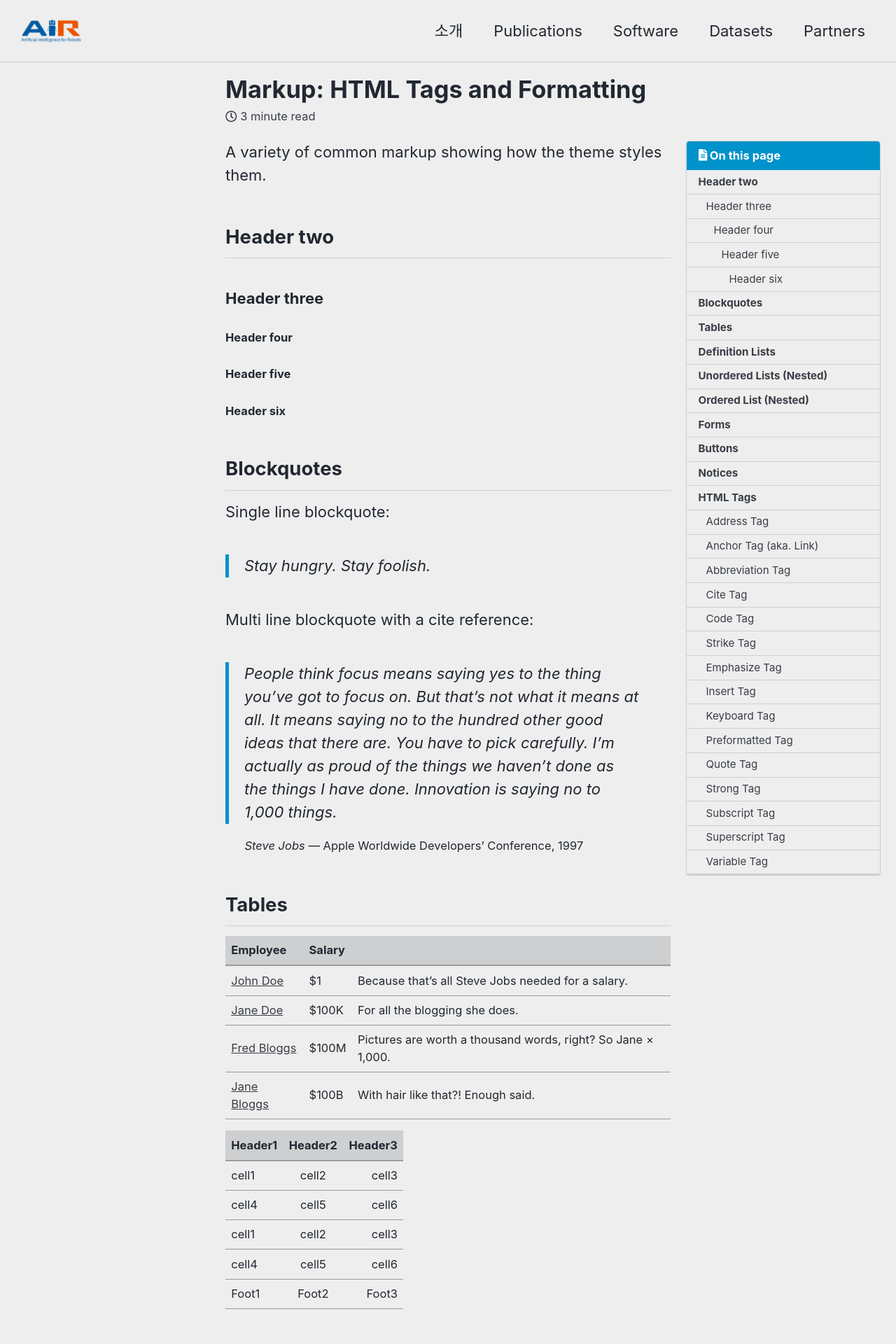
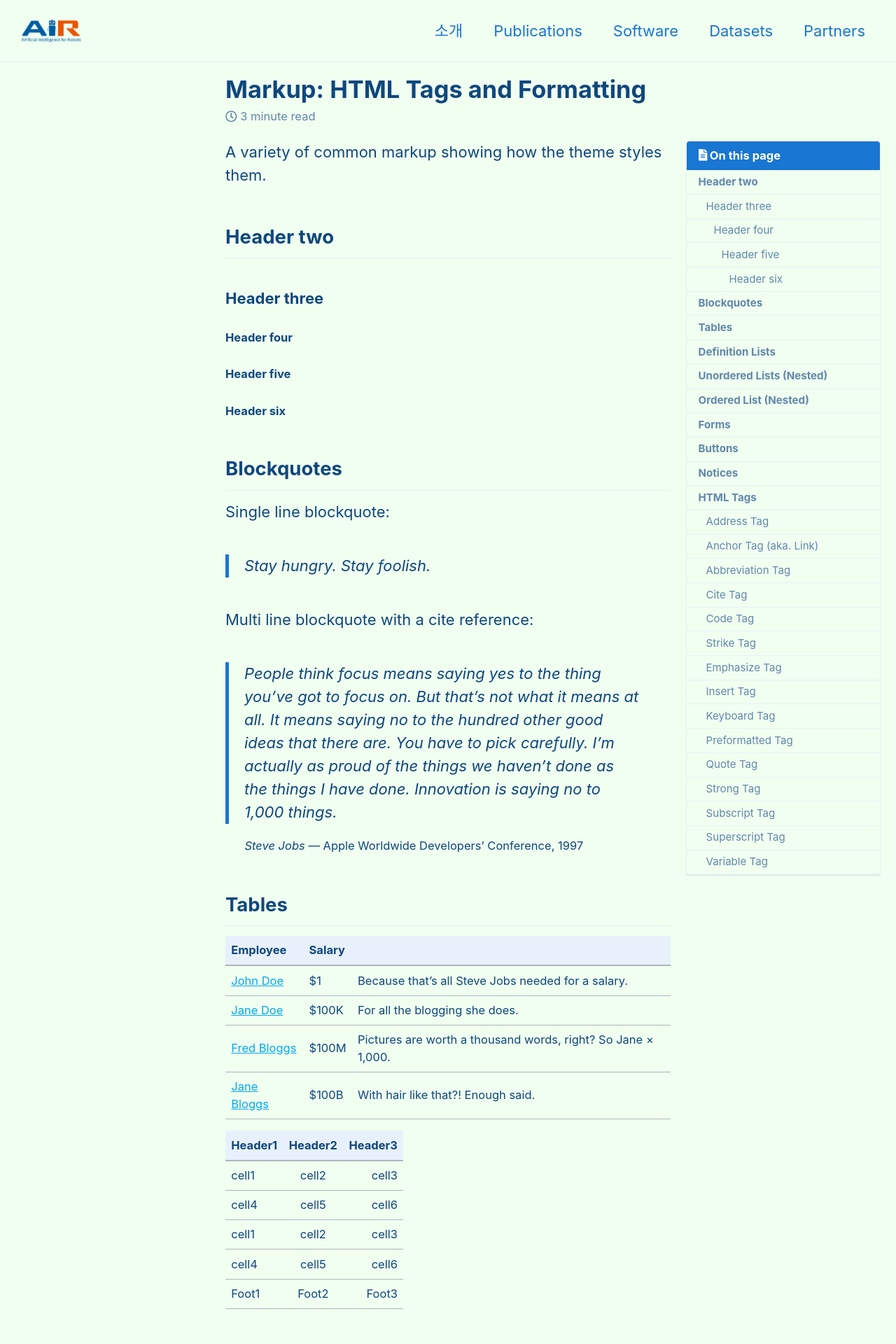
Before and after one commit to ai4robot/ai4robot.github.io, a Jekyll site: the page built from _posts/2013-01-11-markup-html-tags-and-formatting.md, in a window 1280 px wide. Shown: the top 1920 px of the page at 70% size. Built offline with Jekyll 4.4.1, drawn with Linux system fonts in a browser that asks for light colours; cached includes are drawn as plain includes; nearby versions of some CDN libraries.

Commit message:
color theme changed to aqua

```diff
--- a/_config.yml
+++ b/_config.yml
@@ -12,7 +12,7 @@
 
 theme                    : "minimal-mistakes-jekyll"
 #remote_theme             : "mmistakes/minimal-mistakes"
-minimal_mistakes_skin    : "air" # "aqua", "aqua", "contrast", "dark", "dirt", "neon", "mint", "plum", "sunrise"
+minimal_mistakes_skin    : "aqua" # "air", "aqua", "contrast", "dark", "dirt", "neon", "mint", "plum", "sunrise"
 
 # Site Settings
 locale                   : "en-US"
```
